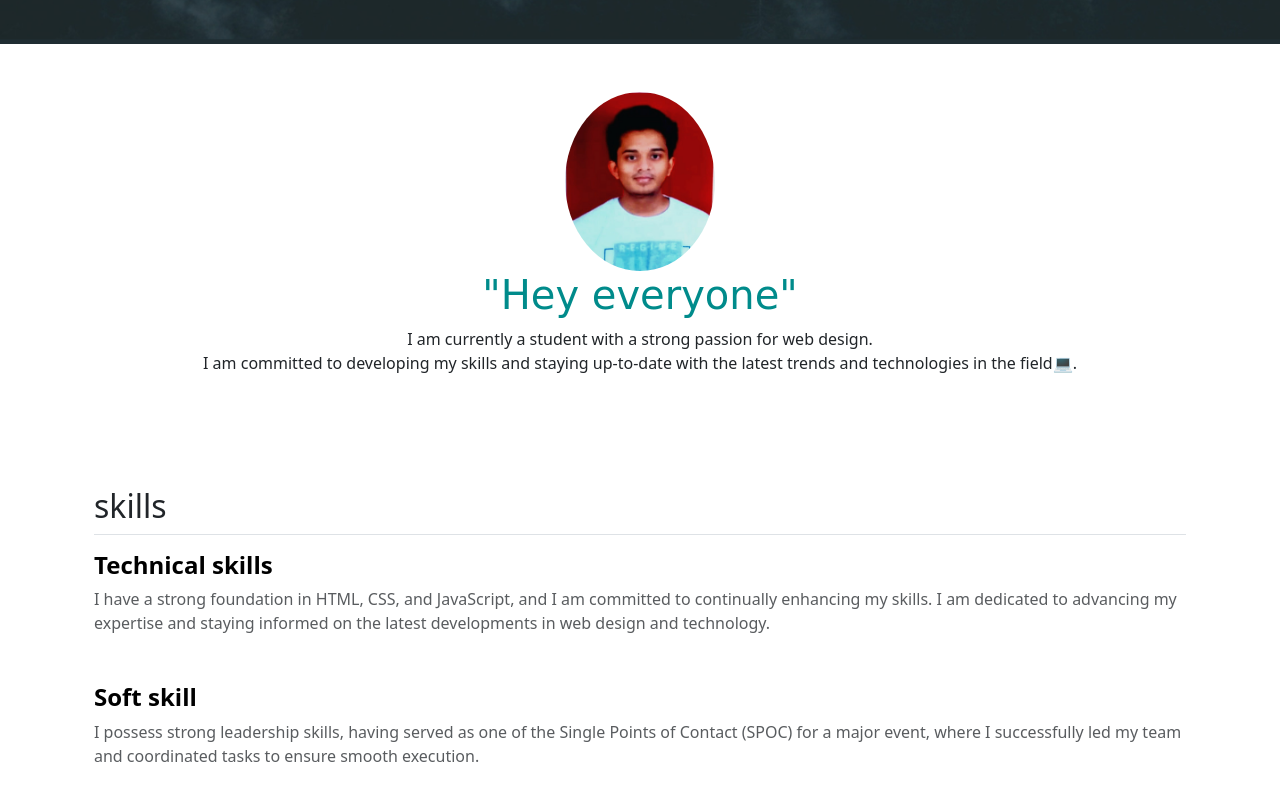
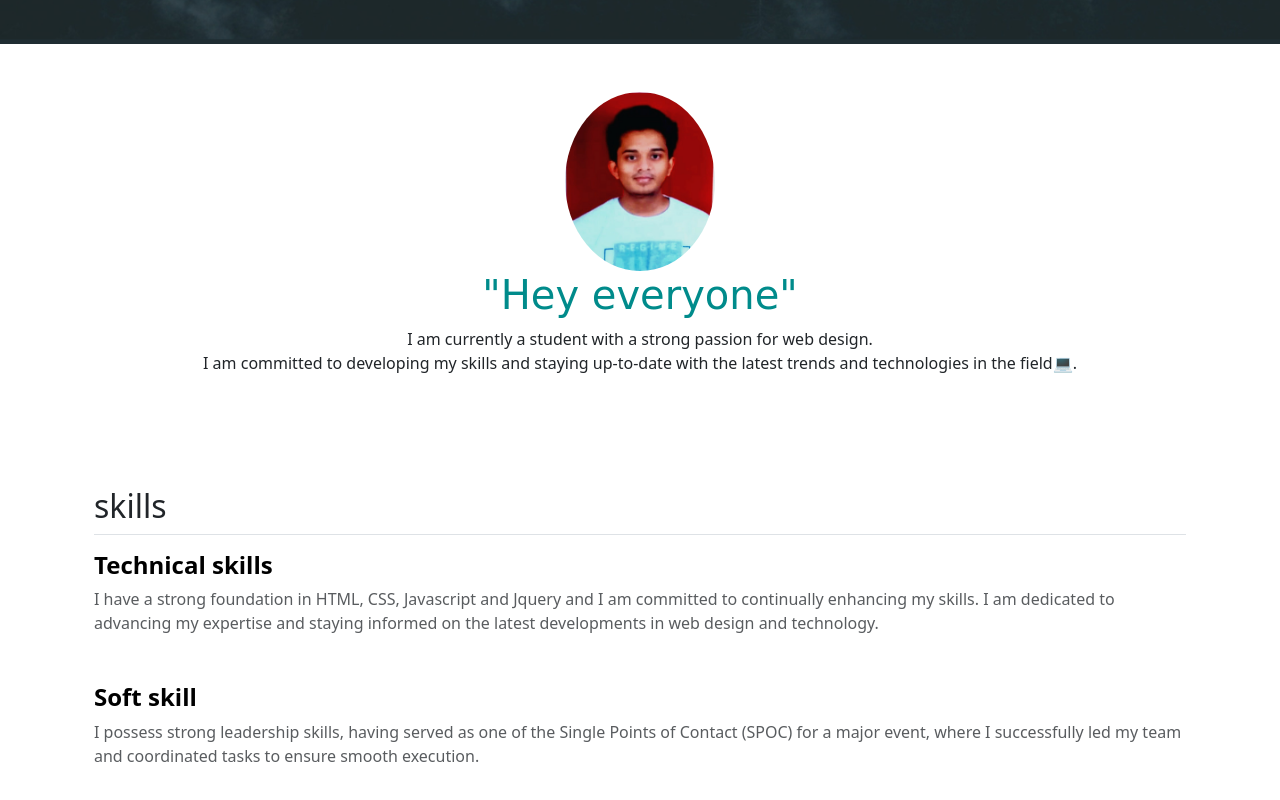
Before and after one commit to koustubkh/Website-Resume, a plain HTML site: page index.html in a window 1280 px wide. Shown: the part 676-1476 px from the top of the page. Drawn offline with nearby package versions, Linux system fonts and the light colour scheme.

Commit message:
index.html

```diff
--- a/index.html
+++ b/index.html
@@ -29,7 +29,7 @@
                     <div class="feature-icon-small d-inline-flex align-items-center justify-content-center text-bg-primary bg-gradient fs-4 rounded-3">
                     </div>
                     <h4 class="fw-semibold mb-0 text-body-emphasis">Technical skills</h4>
-                    <p class="text-body-secondary">I have a strong foundation in HTML, CSS, and JavaScript, and I am committed to continually enhancing my skills. I am dedicated to advancing my expertise and staying informed on the latest developments in web design and technology.</p>
+                    <p class="text-body-secondary">I have a strong foundation in HTML, CSS, Javascript and Jquery and I am committed to continually enhancing my skills. I am dedicated to advancing my expertise and staying informed on the latest developments in web design and technology.</p>
                   </div>
 
                   <div class="col d-flex flex-column gap-2">
```
